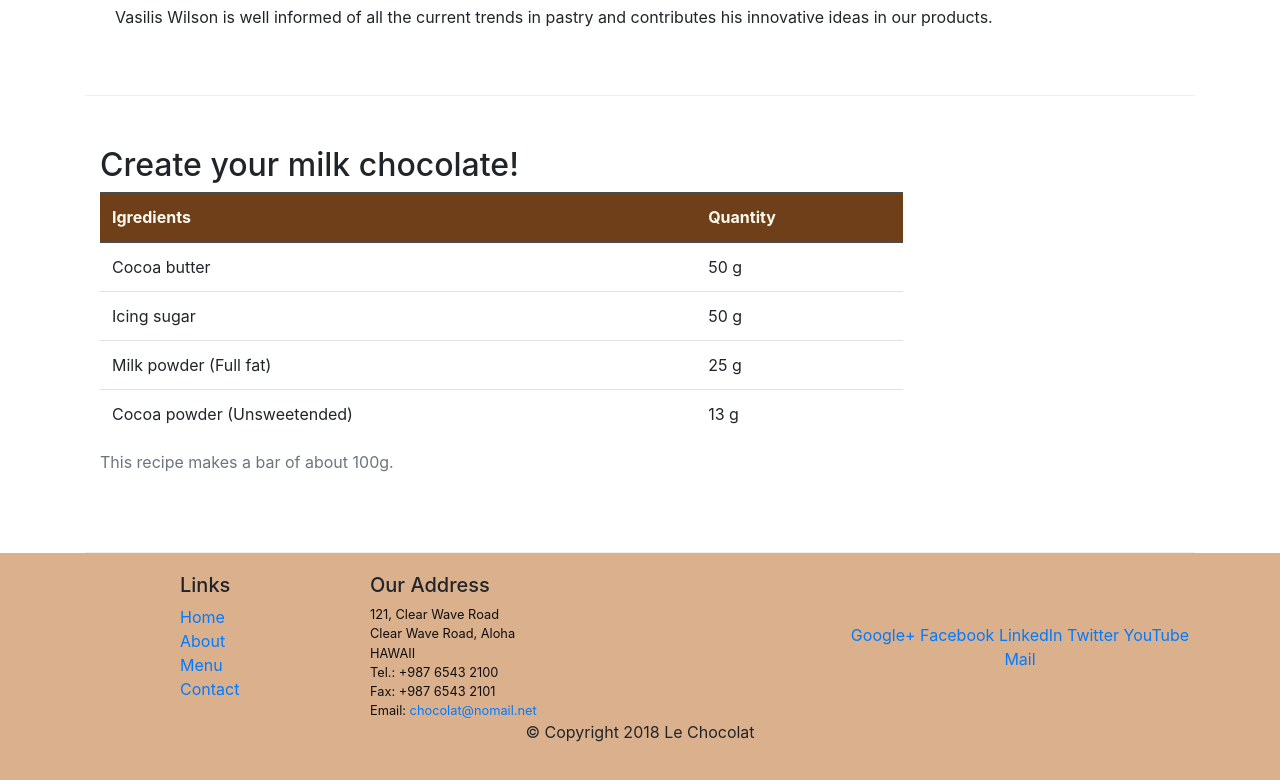
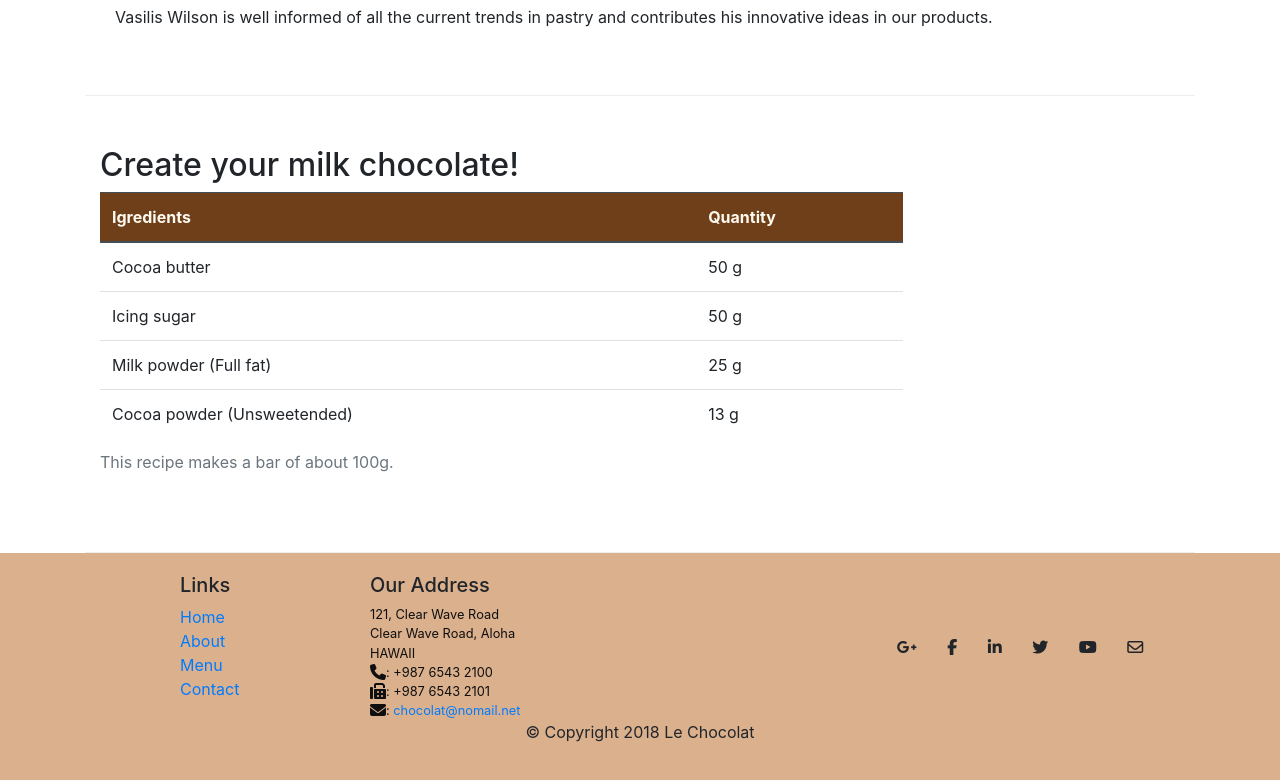
Before and after one commit to sdroggitis/lechocolat, a plain HTML site: page aboutus.html in a window 1280 px wide. Shown: the part 1588-2368 px from the top of the page. Drawn offline with nearby package versions, Linux system fonts and the light colour scheme.

Commit message:
Icon Fonts

```diff
--- a/aboutus.html
+++ b/aboutus.html
@@ -24,7 +24,7 @@
 
     <nav class="navbar navbar-expand-md navbar-light bg-light fixed-top ">
         <div class="container">
-                <a class="navbar-brand" href="./index.html"><img src="images/logo.png" height="40" width="54"></a>
+            <a class="navbar-brand" href="./index.html"><img src="images/logo.png" height="40" width="54"></a>
 
             <button class="navbar-toggler" type="button" data-toggle="collapse" data-target="#Navbar">
                 <span class="navbar-toggler-icon"></span>
@@ -58,10 +58,10 @@
                         recipes. Our creations will travel you in the chocolate world!</p>
                 </div>
                 <div class="col col-sm">
-                        <img src="images/logo.png" class="img-fluid">
-                    </div>
+                    <img src="images/logo.png" class="img-fluid">
                 </div>
             </div>
+        </div>
 
     </header>
 
@@ -187,19 +187,26 @@
                         121, Clear Wave Road<br>
                         Clear Wave Road, Aloha<br>
                         HAWAII<br>
-                        Tel.: +987 6543 2100<br>
-                        Fax: +987 6543 2101<br>
-                        Email: <a href="mailto:chocolat@nomail.net">chocolat@nomail.net</a>
+                        <i class="fa fa-phone fa-lg"></i>: +987 6543 2100 <br>
+                        <i class="fa fa-fax fa-lg"></i>: +987 6543 2101 <br>
+                        <i class="fa fa-envelope fa-lg"></i>:
+                        <a href="mailto: chocolat@nomail.net"> chocolat@nomail.net </a>
                     </address>
                 </div>
                 <div class="col-sm align-self-center">
                     <div style="text-align:center">
-                        <a href="http://google.com/+">Google+</a>
-                        <a href="http://www.facebook.com/profile.php?id=">Facebook</a>
-                        <a href="http://www.linkedin.com/in/">LinkedIn</a>
-                        <a href="http://twitter.com/">Twitter</a>
-                        <a href="http://youtube.com/">YouTube</a>
-                        <a href="mailto:">Mail</a>
+                        <a class="btn btn-social-icon btn-google-plus" href="http://google.com/+">
+                            <i class="fa fa-google-plus"></i></a>
+                        <a class="btn btn-social-icon btn-facebook" href="http://www.facebook.com/profile.php?id=">
+                            <i class="fa fa-facebook"></i></a>
+                        <a class="btn btn-social-icon btn-linkedin" href="http://www.linkedin.com/in/">
+                            <i class="fa fa-linkedin"></i></a>
+                        <a class="btn btn-social-icon btn-twitter" href="http://twitter.com/">
+                            <i class="fa fa-twitter"></i></a>
+                        <a class="btn btn-social-icon btn-youtube" href="http://youtube.com/">
+                            <i class="fa fa-youtube"></i></a>
+                        <a class="btn btn-social-icon" href="mailto:">
+                            <i class="fa fa-envelope-o"></i></a>
                     </div>
                 </div>
             </div>
```
Also changed, not shown: index.html (+18 -11 lines).
